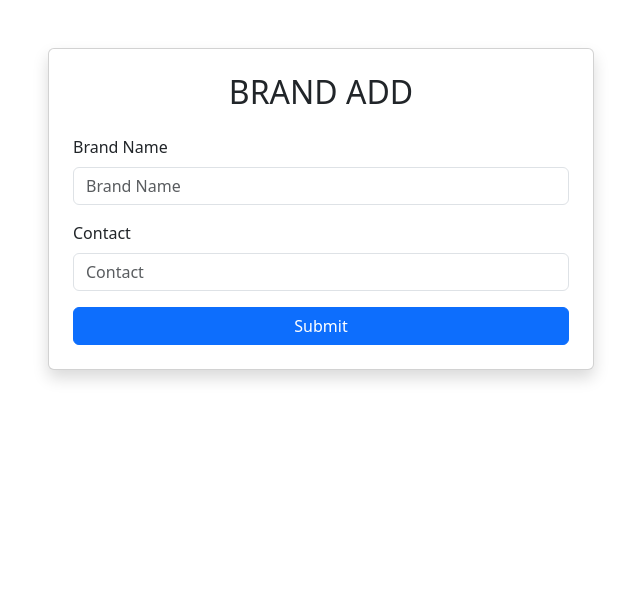
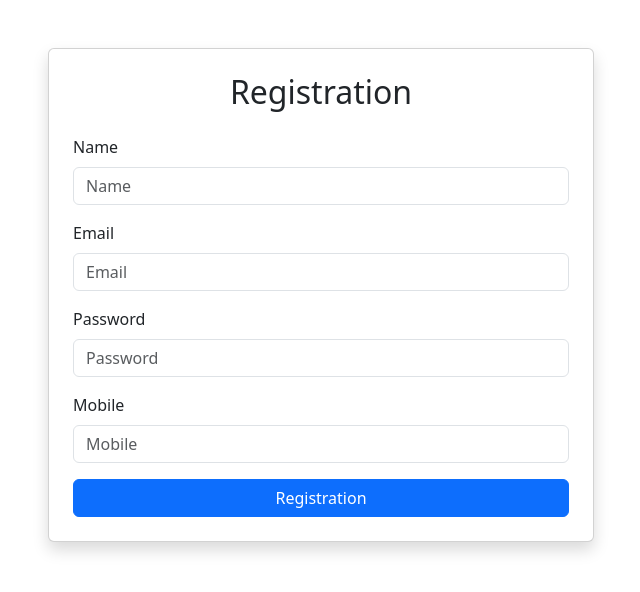
Before and after one commit to tanjil-hosain/MYSQL_FOR_HOME, a PHP site: page /registration.php in a window 1280 px wide. Shown: the top 592 px of the page, without its empty margins (319-959 px from the left). Run offline with PHP 8.4, Linux system fonts and the light colour scheme.

Commit message:
registration

```diff
--- a/gedget_shop/registration.php
+++ b/gedget_shop/registration.php
@@ -1,15 +1,18 @@
 <?php
 $database = mysqli_connect("localhost", "root", "", "gedget_shop");
 
-if(isset($_POST['brand'])){
+if(isset($_POST['registration'])){
     $name = $_POST['name'];
-    $contact = $_POST['contact'];
-    $sql = "INSERT INTO brands (name, contact) VALUES('$name', '$contact')";
+    $email = $_POST['email'];
+    $password = $_POST['password'];
+    $mobile = $_POST['mobile'];
+
+    $sql = "INSERT INTO users (name, email, password, mobile) VALUES('$name', '$email','$password','$mobile')";
 
     if(mysqli_query($database, $sql)){
-        header("location:product_add.php");
-        exit();
+        header("location:login.php");
     }
+
 }
 ?>
 <!DOCTYPE html>
@@ -29,22 +32,31 @@ if(isset($_POST['brand'])){
         <div class="col-md-6">
 
             <div class="card shadow p-4">
-                <h2 class="text-center mb-4">BRAND ADD</h2>
+                <h2 class="text-center mb-4">Registration</h2>
 
                 <form action="" method="POST">
 
                     <div class="mb-3">
-                        <label class="form-label">Brand Name</label>
-                        <input type="text" name="name" class="form-control" placeholder="Brand Name">
+                        <label class="form-label">Name</label>
+                        <input type="text" name="name" class="form-control" placeholder="Name">
                     </div>
 
                     <div class="mb-3">
-                        <label class="form-label">Contact</label>
-                        <input type="text" name="contact" class="form-control" placeholder="Contact">
+                        <label class="form-label">Email</label>
+                        <input type="text" name="email" class="form-control" placeholder="Email">
+                    </div>
+                    <div class="mb-3">
+                        <label class="form-label">Password</label>
+                        <input type="password" name="password" class="form-control" placeholder="Password">
                     </div>
 
-                    <button type="submit" name="brand" class="btn btn-primary w-100">
-                        Submit
+                        <div class="mb-3">
+                        <label class="form-label">Mobile</label>
+                        <input type="text" name="mobile" class="form-control" placeholder="Mobile">
+                    </div>
+
+                    <button type="submit" name="registration" class="btn btn-primary w-100">
+                        Registration
                     </button>
 
                 </form>
--- a/gedget_shop/sidebar.php
+++ b/gedget_shop/sidebar.php
@@ -58,6 +58,9 @@
             <li class="nav-item">
                 <a class="nav-link" href="view.php">AVAILABLE PRODUCT</a>
             </li>
+                        <li class="nav-item">
+                <a class="nav-link" href="registration.php">REGISTRATION</a>
+            </li>
         </ul>
     </div>
 
```
Also changed, not shown: gedget_shop/gedget_shop.sql (deleted, +0 -125 lines), gedget_shop/login.php (added, +11 -0 lines), gedget_shop/uploads/shalik.jpg (added).
